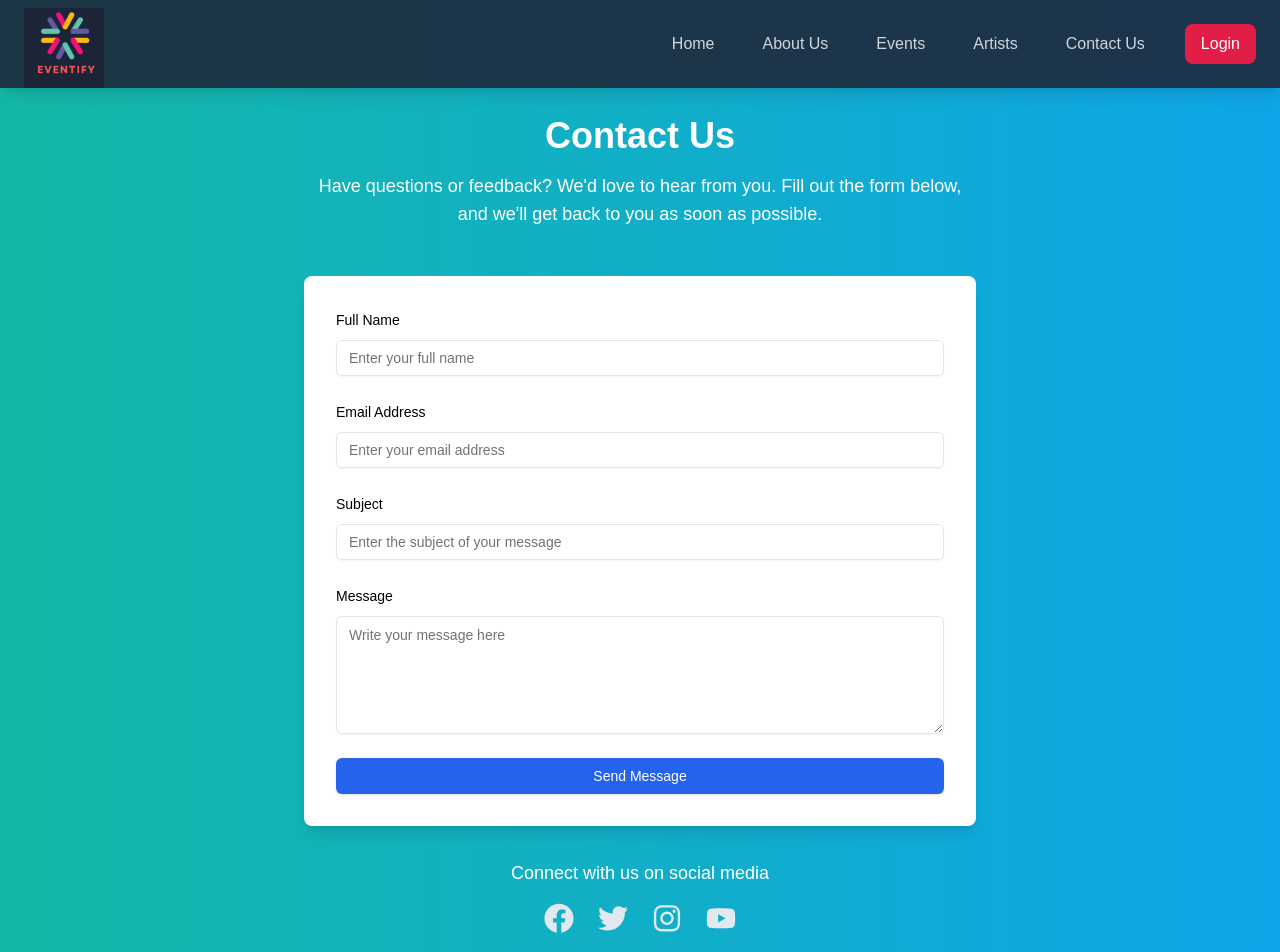
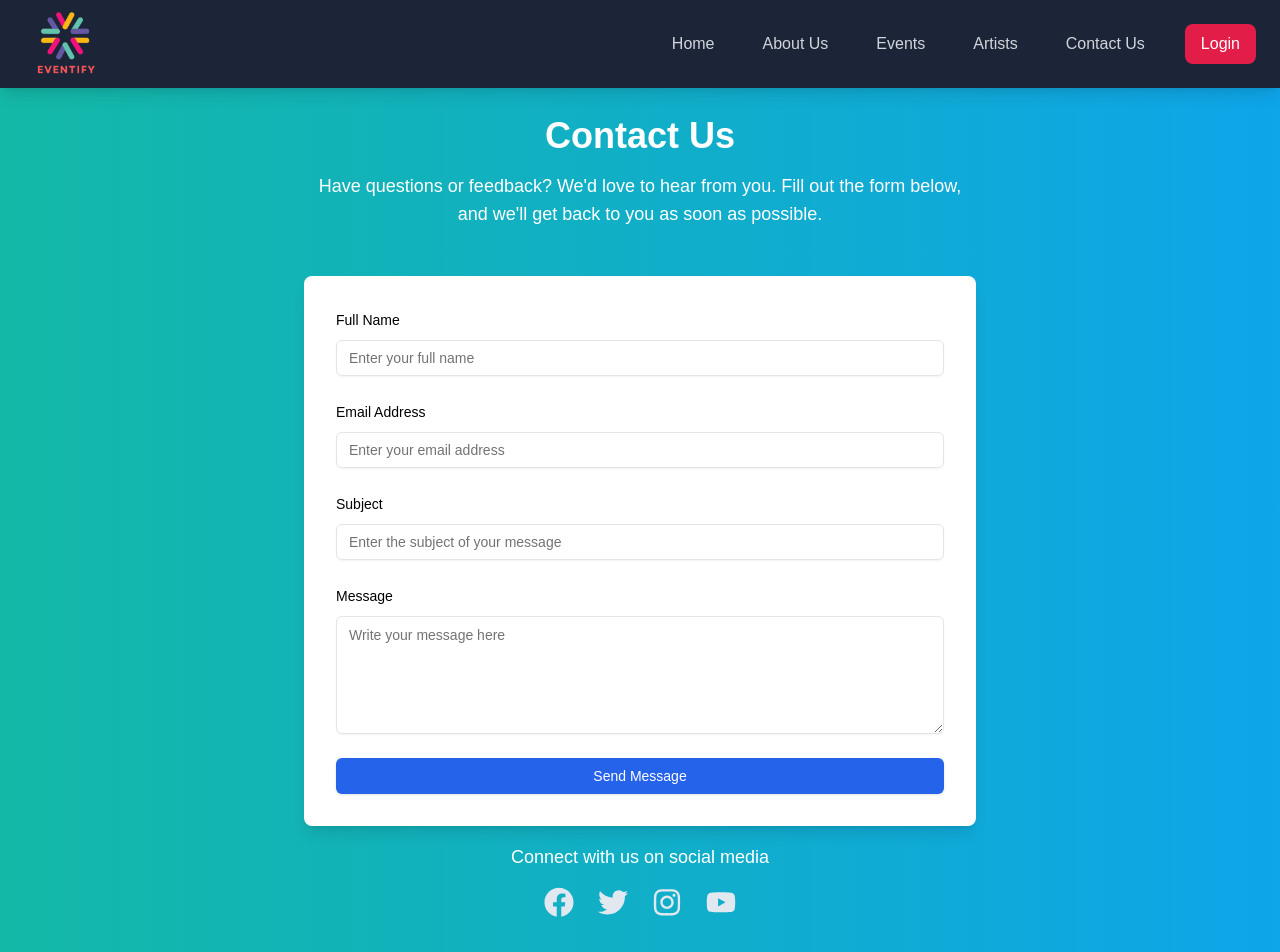
Before and after one commit to Vikash-Bachhety/Eventify-next, a Next.js app: page /contact in a window 1280 px wide. Shown: the top 952 px of the page. Built offline with nearby package versions, Linux system fonts and the light colour scheme; grey boxes are pictures that could not be loaded.

Commit message:
website logo added.

```diff
--- a/src/app/(pages)/contact/page.jsx
+++ b/src/app/(pages)/contact/page.jsx
@@ -135,7 +135,7 @@ export default function ContactPage() {
         </div>
 
         {/* Social Media Section */}
-        <div className="text-center mt-12 text-white animate-bounce">
+        <div className="text-center mt-8 text-white animate-bounce">
           <TypographyParagraph className="text-lg mb-4">
             Connect with us on social media
           </TypographyParagraph>
--- a/src/app/components/Navbar.jsx
+++ b/src/app/components/Navbar.jsx
@@ -45,7 +45,7 @@ const Navbar = () => {
   };
 
   return (
-    <nav className="bg-slate-800/90 shadow-lg z-20 fixed w-full">
+    <nav className="bg-[#1c2538] shadow-lg z-20 fixed w-full">
       <div className="container mx-auto flex justify-between px-6 items-center">
         {/* Logo */}
         <Link href="/"><img src="/png.png" className="mt-2 w-16 h-16 md:h-20 md:w-20" alt="" />
```
